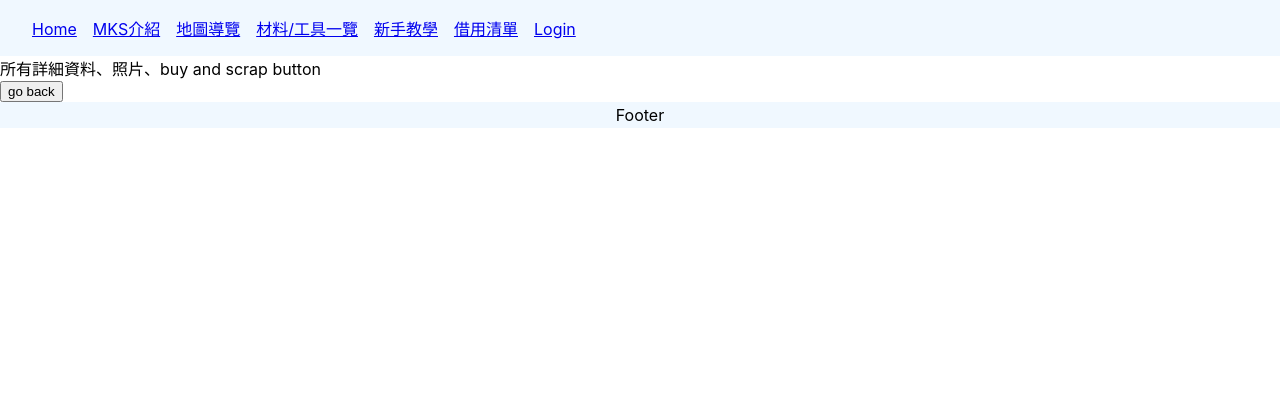
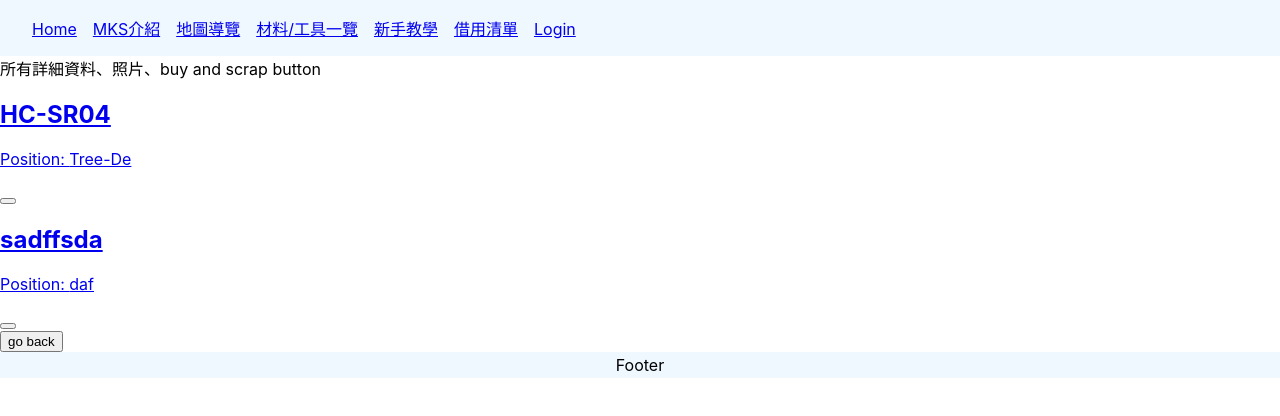
Before and after one commit to ppg0921/VMKS-Website, a React (Create React App) app in the folder frontend/: page /MaterialAndTool/Material/1 in a window 1280 px wide. Shown: the top 416 px of the page. Built offline with nearby package versions, Linux system fonts and the light colour scheme; data requests are answered from the project's data file.

Commit message:
MaterialList succeed

```diff
--- /dev/null
+++ b/frontend/data/db.json
@@ -0,0 +1,16 @@
+{
+    "materials": [
+      {
+        "name": "HC-SR04",
+        "position": "Tree-De",
+        "intro": "ultra sonic",
+        "id": 1
+      },
+      {
+        "name": "sadffsda",
+        "position": "daf",
+        "intro": "Tina",
+        "id": 2
+      }
+    ]
+  }
--- /dev/null
+++ b/frontend/src/component/MaterialAndTool/Handle.tsx
@@ -0,0 +1,7 @@
+export const handleBorrow=()=>{
+
+}
+
+export const handleRepair=()=>{
+
+}
--- a/frontend/src/component/MaterialAndTool/Material.tsx
+++ b/frontend/src/component/MaterialAndTool/Material.tsx
@@ -1,13 +1,26 @@
 import React from 'react'
 import { useNavigate } from "react-router-dom"
+import { Link } from 'react-router-dom';
+import { MaterialType } from './MaterialType';
+import { MaterialList } from './MaterialList';
+import useFetchMaterialList from './UseFetchMaterialList'
+import useFetchMaterial from './UseFetchMaterial';
+
+type MaterialProps={
+  materials:MaterialType[]
+}
 
 const Material = () => {
   const navigate =  useNavigate()
+  const {data:materials, isPending} = useFetchMaterialList('http://localhost:8000/materials');
   return (
     <>
         <div>
             所有詳細資料、照片、buy and scrap button
+
         </div>
+        {materials && <MaterialList materials={materials}/>}
+
         <button onClick={() => navigate(-1)}>go back</button>
     </>
   )
--- /dev/null
+++ b/frontend/src/component/MaterialAndTool/MaterialList.tsx
@@ -0,0 +1,33 @@
+import React from 'react'
+import { useNavigate } from "react-router-dom"
+import { Link } from 'react-router-dom';
+import { MaterialType } from './MaterialType';
+import { handleBorrow } from './Handle';
+
+type MaterialProps = {
+    materials: MaterialType[]
+}
+
+
+
+export const MaterialList = (props: MaterialProps) => {
+
+    return (
+        <div className="mateirial-list">
+            {props.materials.map(material => {
+                return (
+                    <div className="mateirial-preview" key={material.id}>
+                        <Link to={`/blogs/${material.id}`}>
+                            <div>
+                                <h2>{material.name}</h2>
+                                <p>Position: {material.position}</p>
+                                <button onClick={handleBorrow}></button>
+                            </div>
+                        </Link>
+                    </div>
+                )
+            })}
+        </div>
+    );
+
+}
--- /dev/null
+++ b/frontend/src/component/MaterialAndTool/MaterialOverview.tsx
@@ -0,0 +1,5 @@
+import { MaterialType } from "./MaterialType"
+
+export const MaterialOverview=()=>{
+
+}
--- /dev/null
+++ b/frontend/src/component/MaterialAndTool/MaterialType.tsx
@@ -0,0 +1,8 @@
+export type MaterialType = {
+    id:number,
+    name:string,
+    position:string,
+    intro:string,
+    remaining?:number,
+    tutorial?:string
+}
--- /dev/null
+++ b/frontend/src/component/MaterialAndTool/UseFetchMaterial.tsx
@@ -0,0 +1,33 @@
+import { useState, useEffect } from 'react';
+import { MaterialType } from './MaterialType';
+
+
+
+const useFetchMaterial = (url:string) => {
+    const [data, setData] = useState<MaterialType|null>(null);
+    const [isPending, setIsPending] = useState(true);
+
+
+    useEffect(() => {
+        fetch(url)
+        .then(res => {
+          if (!res.ok) {
+            throw Error('could not fetch the data for that resource');
+          }
+          return res.json();
+        })
+        .then(data => {
+          setIsPending(false);
+          setData(data);
+        })
+        .catch(err => {
+          setIsPending(false);
+
+        })
+      }, [url])
+
+
+    return { data, isPending };
+  }
+
+export default useFetchMaterial;
--- /dev/null
+++ b/frontend/src/component/MaterialAndTool/UseFetchMaterialList.tsx
@@ -0,0 +1,33 @@
+import { useState, useEffect } from 'react';
+import { MaterialType } from './MaterialType';
+
+
+
+const useFetchMaterialList = (url:string) => {
+    const [data, setData] = useState<MaterialType[]|null>(null);
+    const [isPending, setIsPending] = useState(true);
+
+
+    useEffect(() => {
+        fetch(url)
+        .then(res => {
+          if (!res.ok) {
+            throw Error('could not fetch the data for that resource');
+          }
+          return res.json();
+        })
+        .then(data => {
+          setIsPending(false);
+          setData(data);
+        })
+        .catch(err => {
+          setIsPending(false);
+
+        })
+      }, [url])
+
+
+    return { data, isPending };
+  }
+
+export default useFetchMaterialList;
```
Also changed, not shown: frontend/src/component/MaterialAndTool/MaterialDetail.tsx (added, +43 -0 lines).
